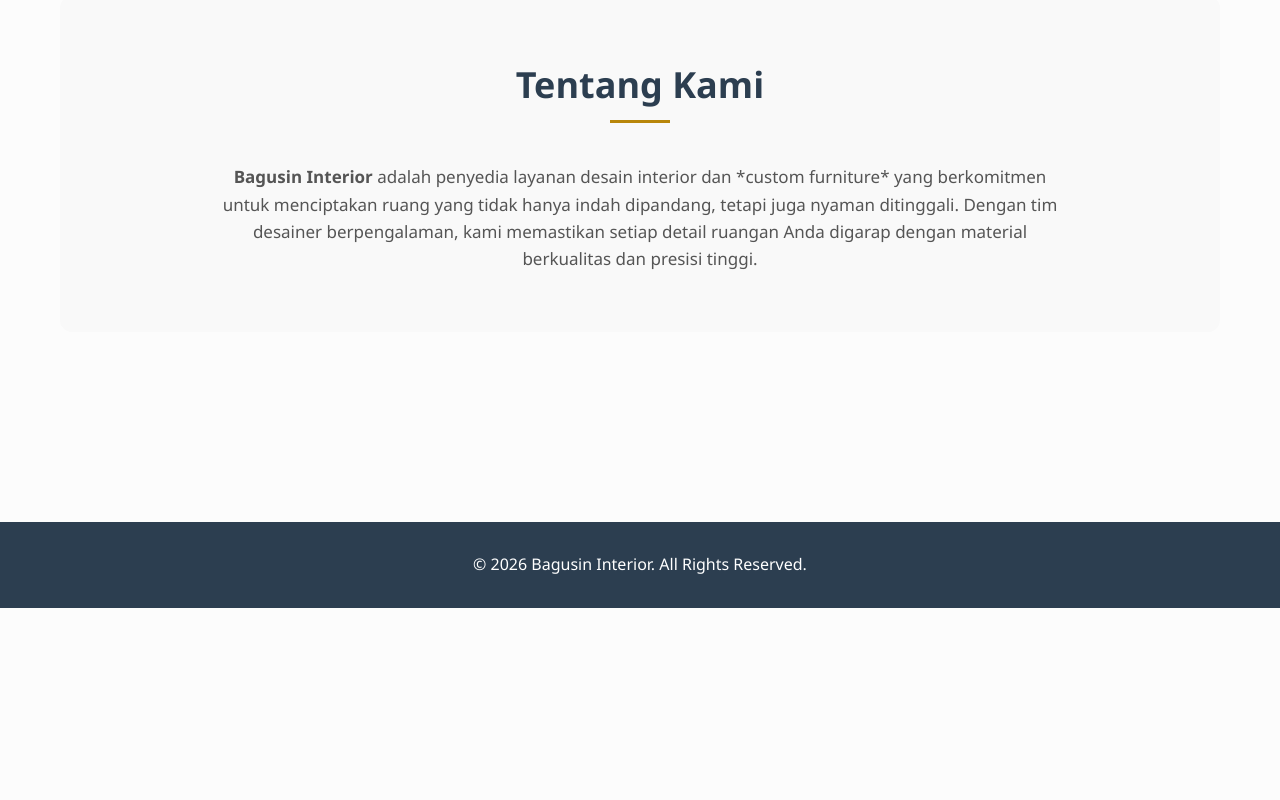
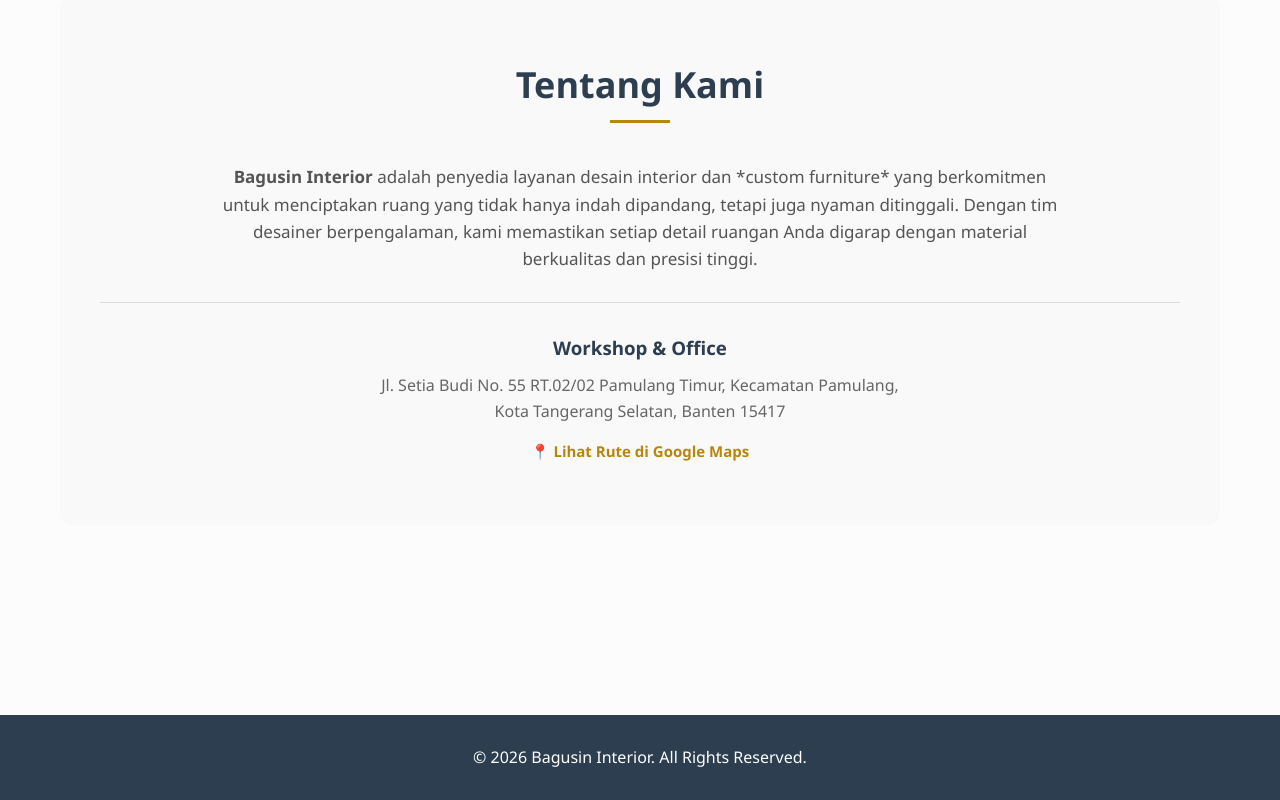
Before and after one commit to kampungsantritangsel-sudo/bagusin-interior, a plain HTML site: page index.html in a window 1280 px wide. Shown: the part 1668-2468 px from the top of the page. Before the commit the page ends 2276 px from the top, so only its background shows below. Drawn offline with Linux system fonts and the light colour scheme.

Commit message:
Update index.html

```diff
--- a/index.html
+++ b/index.html
@@ -318,15 +318,28 @@
     </section>
 
     <!-- Section Tentang Kami -->
+  <!-- Section Tentang Kami + Alamat Workshop -->
     <section id="tentang-kami">
         <div class="about">
             <h2 class="section-title">Tentang Kami</h2>
-            <p>
+            <p style="margin-bottom: 30px;">
                 <strong>Bagusin Interior</strong> adalah penyedia layanan desain interior dan *custom furniture* yang berkomitmen untuk menciptakan ruang yang tidak hanya indah dipandang, tetapi juga nyaman ditinggali. Dengan tim desainer berpengalaman, kami memastikan setiap detail ruangan Anda digarap dengan material berkualitas dan presisi tinggi.
             </p>
+
+            <!-- Tambahan Info Alamat Workshop -->
+            <div style="border-top: 1px solid #ddd; padding-top: 30px; margin-top: 30px; text-align: center;">
+                <h3 style="color: #2c3e50; margin-bottom: 10px;">Workshop & Office</h3>
+                <p style="font-size: 16px; color: #666; line-height: 1.6; max-width: 600px; margin: 0 auto 15px auto;">
+                    Jl. Setia Budi No. 55 RT.02/02 Pamulang Timur, Kecamatan Pamulang, <br>
+                    Kota Tangerang Selatan, Banten 15417
+                </p>
+                <!-- Tombol Google Maps -->
+                <a href="https://maps.google.com" target="_blank" style="display: inline-flex; align-items: center; gap: 5px; color: #b8860b; text-decoration: none; font-weight: 600; font-size: 15px;">
+                    📍 Lihat Rute di Google Maps
+                </a>
+            </div>
         </div>
     </section>
-
     <!-- Footer -->
     <footer>
         <p>&copy; 2026 Bagusin Interior. All Rights Reserved.</p>
```
